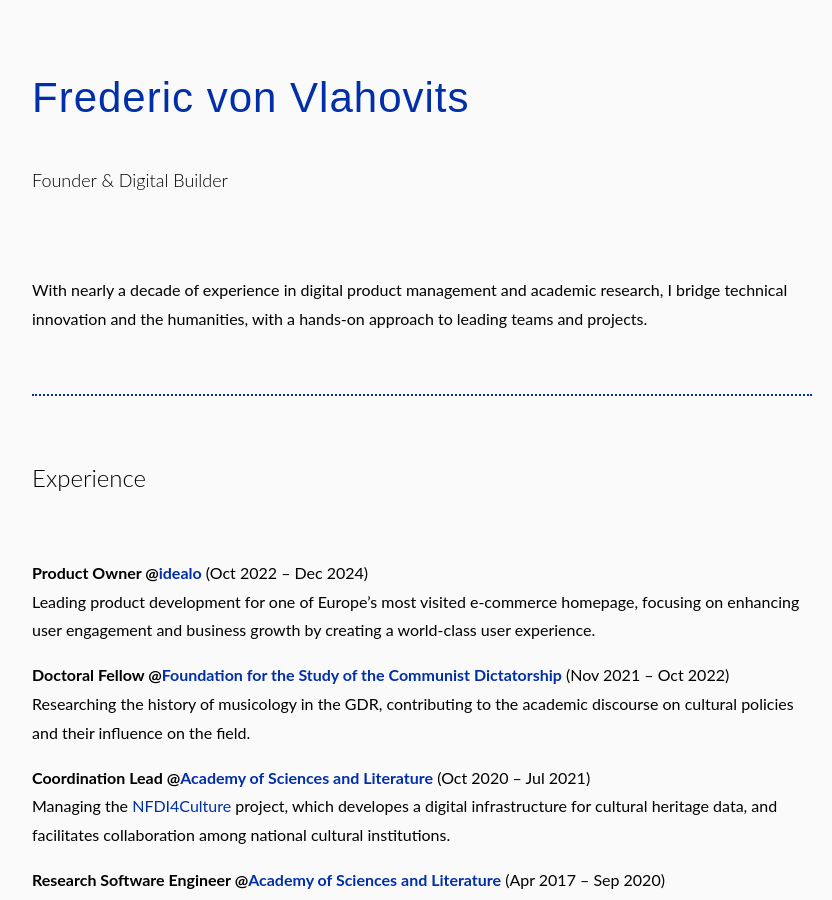
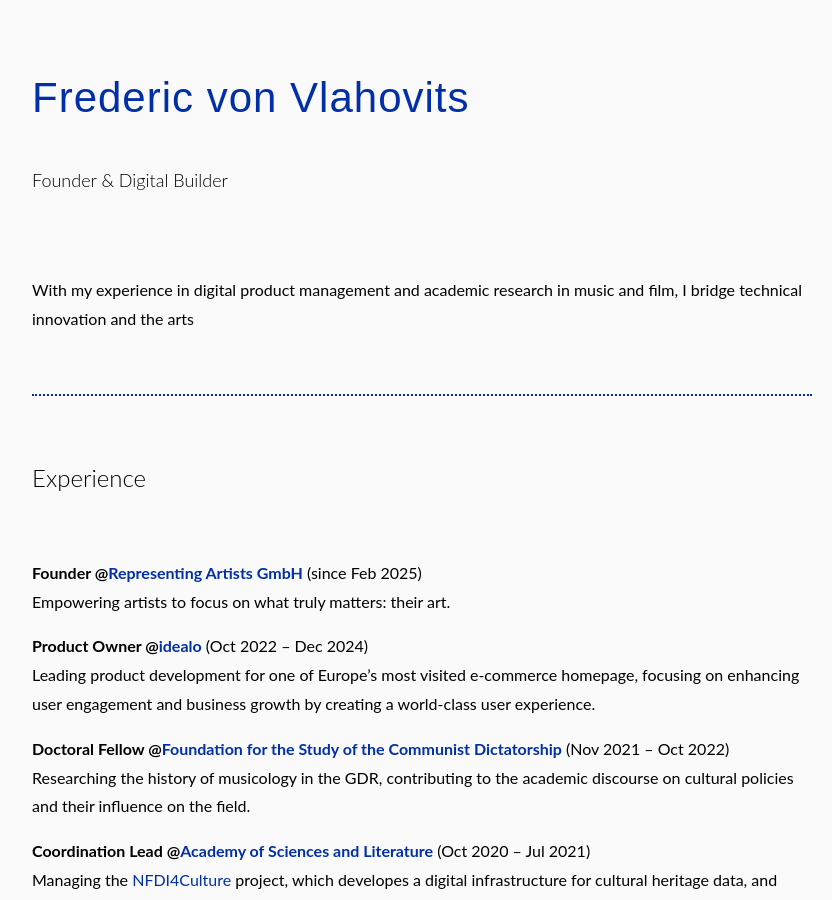
Before and after one commit to vonvlaho/me, a Jekyll site: the page built from index.md, in a window 1280 px wide and 900 px high. Shown: the whole window, without its empty margins (218-1050 px from the left). Built offline with Jekyll 4.4.1, drawn with Linux system fonts in a browser that asks for light colours.

Commit message:
Update index.md

```diff
--- a/index.md
+++ b/index.md
@@ -3,11 +3,14 @@ layout: default
 title: Home
 ---
 
-With nearly a decade of experience in digital product management and academic research, I bridge technical innovation and the humanities, with a hands-on approach to leading teams and projects.
+With my experience in digital product management and academic research in music and film, I bridge technical innovation and the arts
 
 ---
 
 ### Experience
+
+**Founder @[Representing Artists GmbH]((https://www.representingartists.com))** (since Feb 2025)
+Empowering artists to focus on what truly matters: their art.
 
 **Product Owner @[idealo](https://www.idealo.de)** (Oct 2022 – Dec 2024)
 Leading product development for one of Europe's most visited e-commerce homepage, focusing on enhancing user engagement and business growth by creating a world-class user experience.
```
